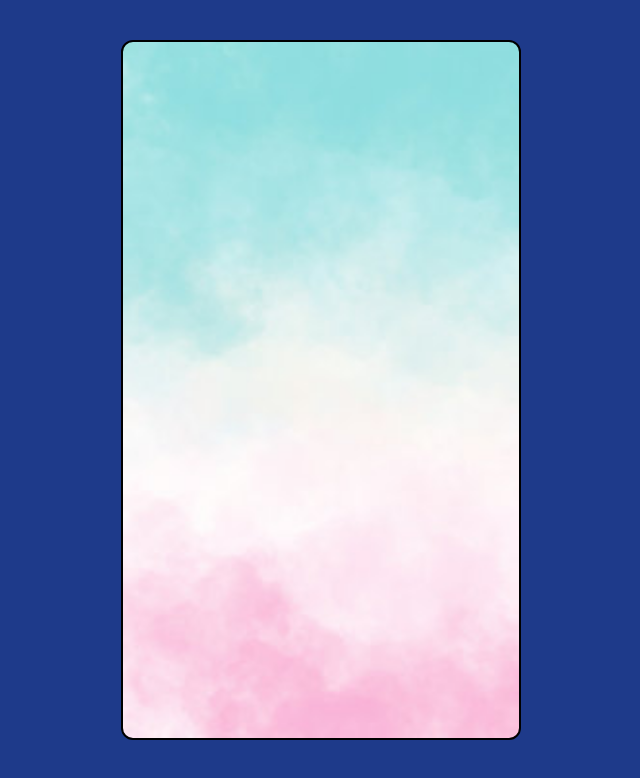
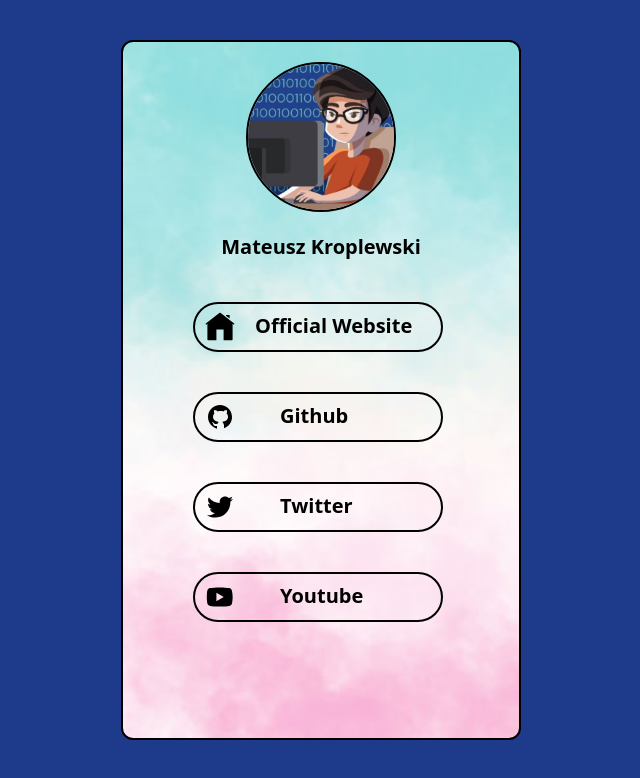
Before and after one commit to Kroplewski-M/Links-Card, a plain HTML site: page index.html in a window 1280 px wide. Shown: the whole page, without its empty margins (319-959 px from the left). Drawn offline with nearby package versions, Linux system fonts and the light colour scheme.

Commit message:
card component done

```diff
--- a/index.html
+++ b/index.html
@@ -7,9 +7,33 @@
     <script src="https://cdn.tailwindcss.com"></script>
     <title>Links Card</title>
 </head>
+
 <body>
-    <div class="w-[400px] h-[700px] border-solid border-2 border-black mx-auto mt-10 rounded-xl bg-[url(./resources/card-background.jpg)] bg-no-repeat bg-cover">
-
+    <div class="w-[400px] h-[700px] border-solid border-2 border-black mx-auto mt-10 rounded-xl bg-[url(./resources/card-background.jpg)] bg-no-repeat bg-cover text-center">
+        <header>
+            <img src="./resources/profile-pic.jpg" alt="profile picture" class="w-[150px] rounded-full border-solid border-2 border-black mx-auto mt-5">
+            <p class="mt-5 font-bold text-[20px]">Mateusz Kroplewski</p>
+        </header>
+        <div class="mt-10 ml-[70px]">
+            <ul class="">
+            <div class="flex rounded-full w-[250px] h-[50px] border-2 border-solid border-black">
+                <img src="./resources/home.svg" alt="Official website" class="w-[30px] mr-5 ml-[10px]">
+                <a href="" target="_blank"><li class="font-bold text-[20px] mt-[7px]">Official Website</li></a>
+            </div>
+            <div class="flex rounded-full w-[250px] h-[50px] border-2 border-solid border-black mt-10">
+                <img src="./resources/github.svg" alt="Official website" class="w-[30px] mr-5 ml-[10px]">
+                <a href="https://github.com/Kroplewski-M" target="_blank"><li class="font-bold text-[20px] mt-[7px] ml-[25px]">Github</li></a>
+            </div>
+            <div class="flex rounded-full w-[250px] h-[50px] border-2 border-solid border-black mt-10">
+                <img src="./resources/twitter.svg" alt="Official website" class="w-[30px] mr-5 ml-[10px]">
+                <a href="https://twitter.com/MateuszKroplew1" target="_blank"><li class="font-bold text-[20px] mt-[7px] ml-[25px]">Twitter</li></a>
+            </div>
+            <div class="flex rounded-full w-[250px] h-[50px] border-2 border-solid border-black mt-10">
+                <img src="./resources/youtube.svg" alt="Official website" class="w-[30px] mr-5 ml-[10px]">
+                <a href="https://www.youtube.com/channel/UCh3UVK4hMRL_K0swKBg_BVA" target="_blank"><li class="font-bold text-[20px] mt-[7px] ml-[25px]">Youtube</li></a>
+            </div>
+            </ul>
+        </div>
     </div>
 </body>
 </html>
```
Also changed, not shown: resources/github.svg (added), resources/home.svg (added), resources/link-background.jpg (added), resources/profile-pic.jpg (added), resources/twitter.svg (added), resources/youtube.svg (added).
